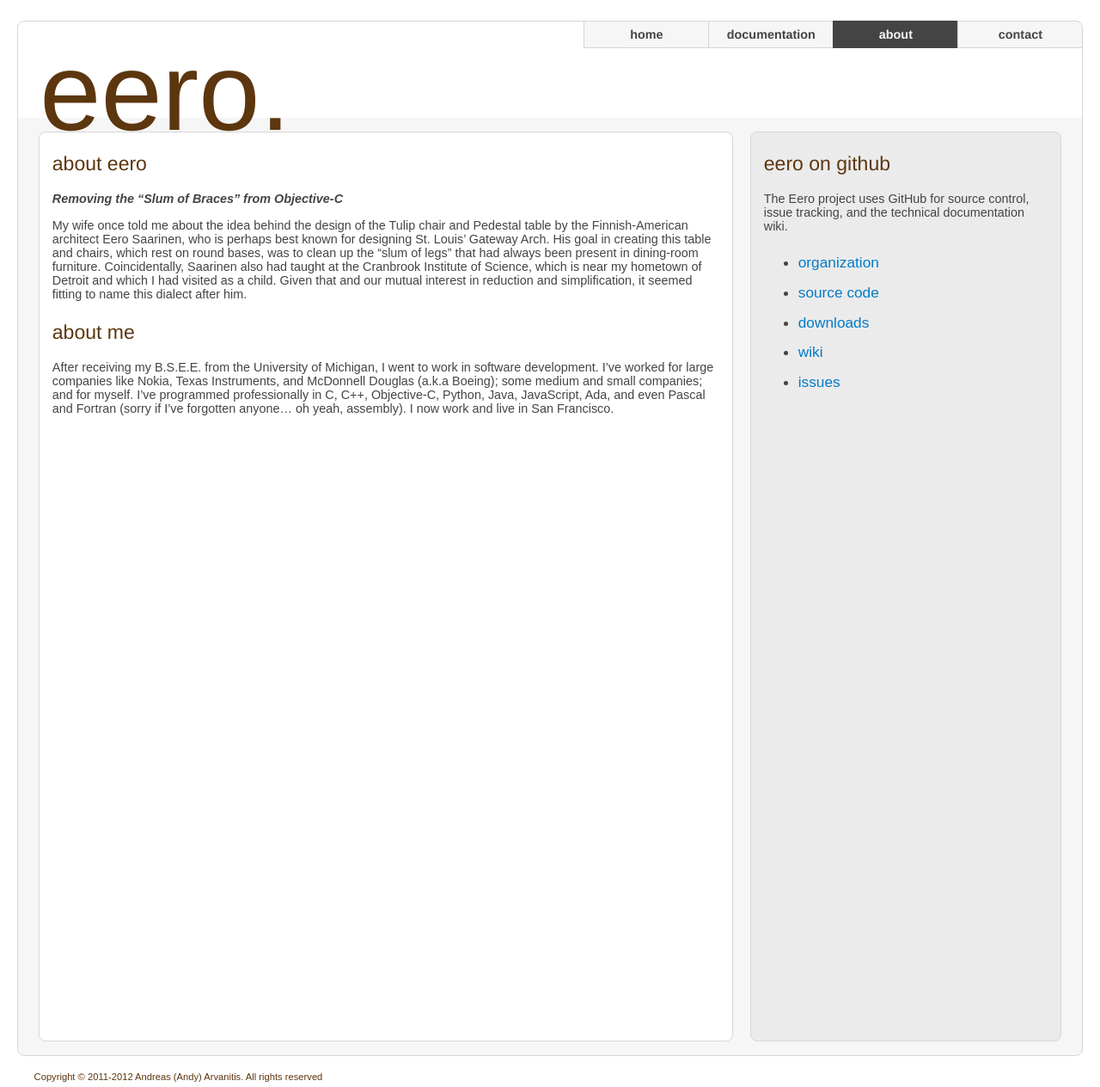
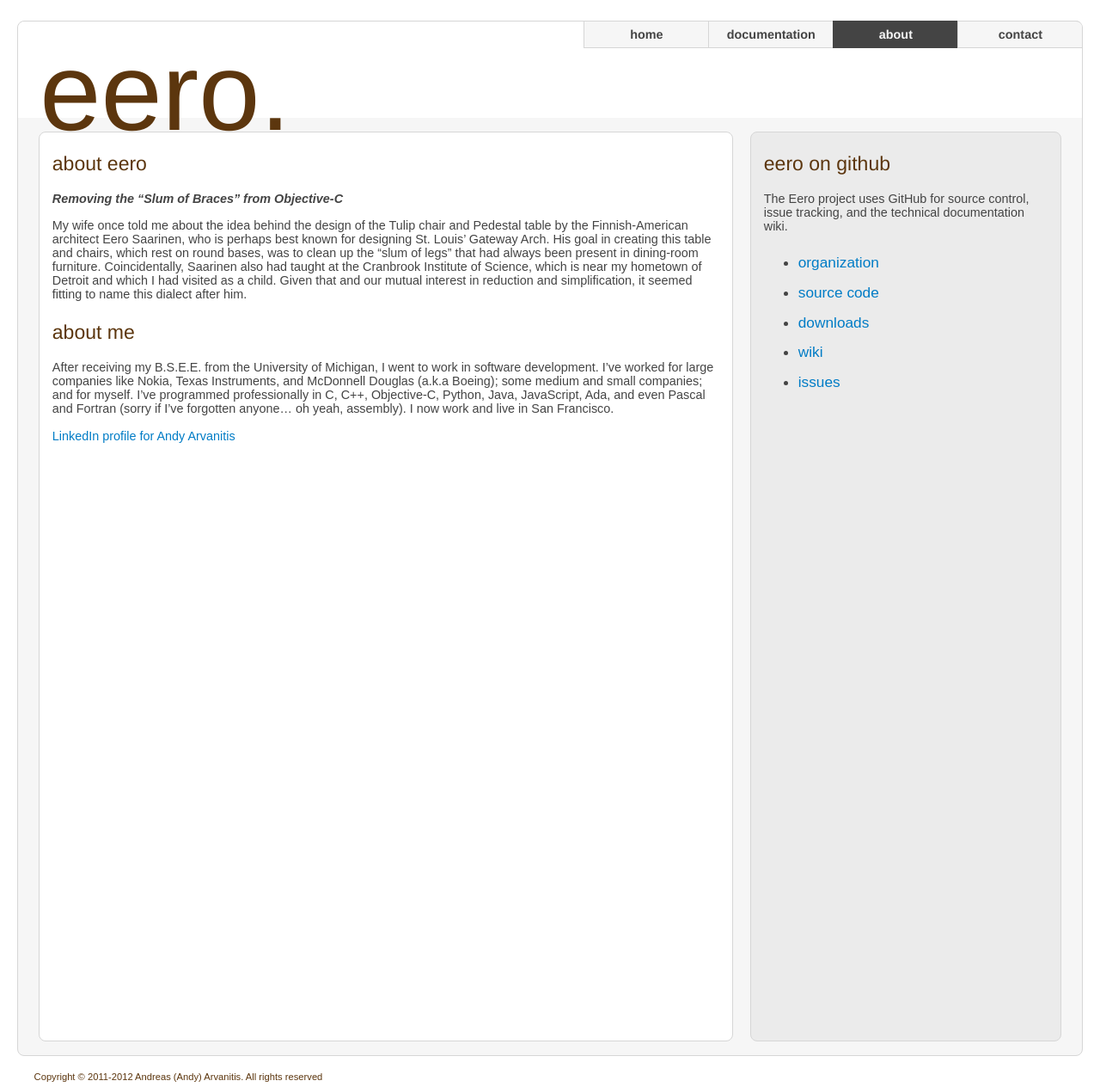
Before and after one commit to eerolanguage/eerolanguage.github.com, a Jekyll site: the page built from about/index.html, in a window 1280 px wide. Shown: the whole page at 86% size. Built offline with Jekyll 4.4.1, drawn with Linux system fonts in a browser that asks for light colours; some web fonts are replaced; Markdown is read by kramdown in place of the engine named in the settings.

Commit message:
Add LinkedIn info

```diff
--- a/about/index.html
+++ b/about/index.html
@@ -26,5 +26,8 @@ and McDonnell Douglas (a.k.a Boeing); some medium and small companies; and for m
 I’ve programmed professionally in C, C++, Objective-C, Python, Java, JavaScript, Ada,
 and even Pascal and Fortran (sorry if I’ve forgotten anyone… oh yeah, assembly).
 I now work and live in San Francisco.
-
+<br/>
+<br/>
+<a href="http://www.linkedin.com/pub/andy-arvanitis/2/4a8/b1">LinkedIn profile for Andy Arvanitis</a>
+<br/>
 </div>
```
